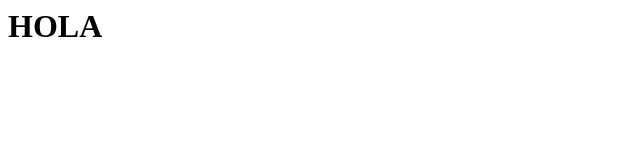
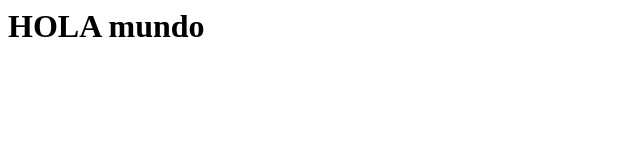
Before and after one commit to jesushv875/Nuvlar, a plain HTML site: page index.html in a window 1280 px wide. Shown: the whole page, without its empty margins (0-640 px from the left). Drawn offline with Linux system fonts and the light colour scheme.

Commit message:
segunda prueba

```diff
--- a/index.html
+++ b/index.html
@@ -3,6 +3,6 @@
         <title> Prueba </title>
     </head>
     <body>
-        <h1>HOLA</h1>
+        <h1>HOLA mundo</h1>
     </body>
 </html>
```
